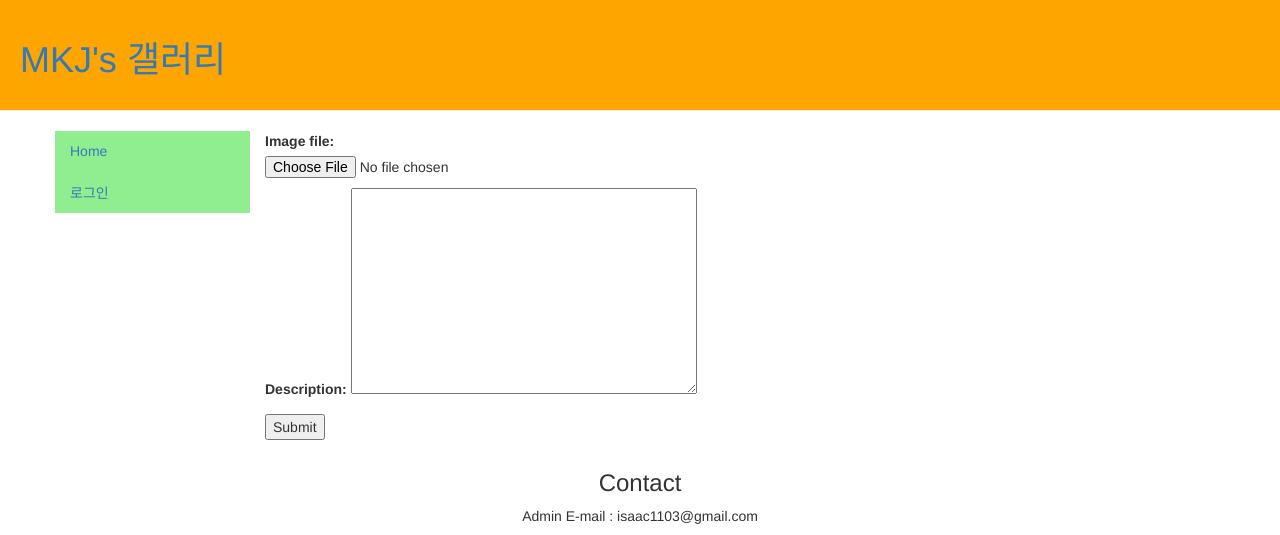
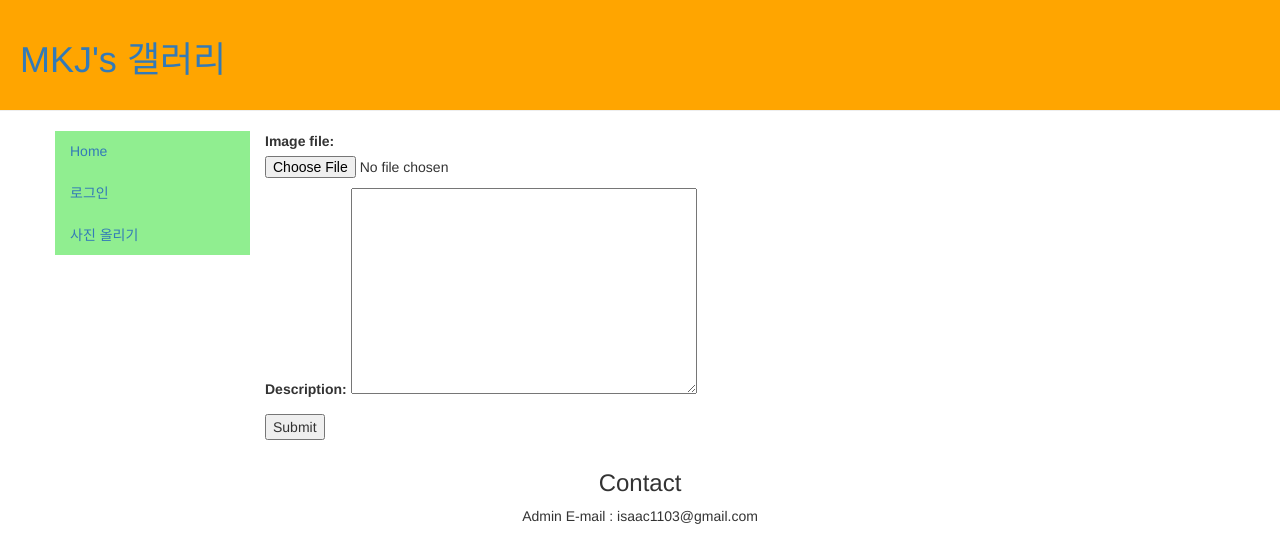
Before and after one commit to AndyJKLee/mkj, a Django app: page /photo/upload/ in a window 1280 px wide. Shown: the part 40-575 px from the top of the page. Run offline with Django 3.2, Linux system fonts and the light colour scheme; the visitor is signed in with stand-in values (Sample User, id 1); some libraries are stand-ins or nearby versions.

Commit message:
Added upload url on navigation bar.

```diff
--- a/templates/layout.html
+++ b/templates/layout.html
@@ -37,6 +37,7 @@
             <ul class="nav nav-pills nav-stacked col-sm-2" role="tablist">
                 <li><a href="{% url 'view_photos' %}">Home</a></li>
                 <li><a href="{% url 'login' %}">로그인</a></li>
+                <li><a href="{% url 'new_photo' %}">사진 올리기</a></li>
             </ul>
             <div class="col-sm-10">{% block content %}{% endblock %}
             </div>
```
